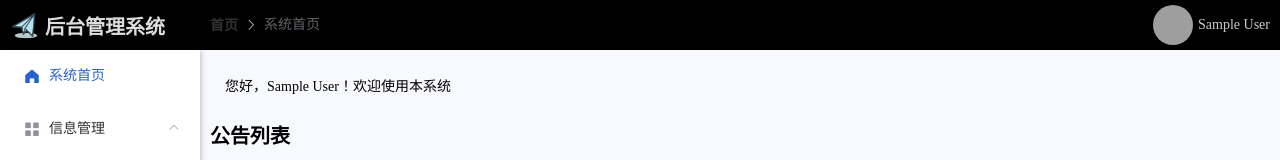
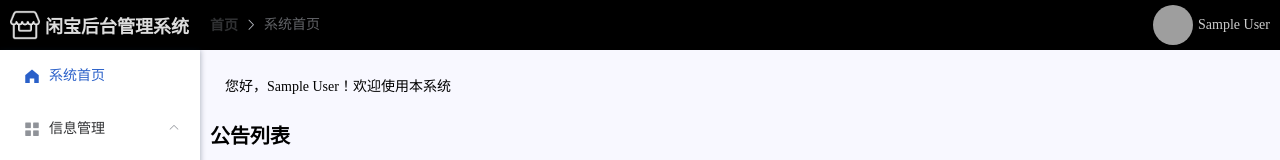
Before and after one commit to homays/xianbao, a Vue app in the folder vue/: page /home in a window 1280 px wide. Shown: the top 160 px of the page. Built offline with nearby package versions, Linux system fonts and the light colour scheme; no server answers; sample sign-in values are in the browser's storage; grey boxes are pictures that could not be loaded.

Commit message:
refactor: 前端css，系统名称修改

```diff
--- a/vue/public/index.html
+++ b/vue/public/index.html
@@ -5,7 +5,7 @@
     <meta http-equiv="X-UA-Compatible" content="IE=edge">
     <meta name="viewport" content="width=device-width,initial-scale=1.0">
     <link rel="icon" href="<%= BASE_URL %>favicon.ico">
-    <title><%= htmlWebpackPlugin.options.title %></title>
+    <title>闲宝</title>
   </head>
   <body>
     <noscript>
--- a/vue/src/assets/css/manager.css
+++ b/vue/src/assets/css/manager.css
@@ -24,7 +24,7 @@
 .manager-header-left .title {
     flex: 1;
     margin-left: 5px;
-    font-size: 20px;
+    font-size: 18px;
     font-weight: bold;
     color: #ddd
 }
--- a/vue/src/router/index.js
+++ b/vue/src/router/index.js
@@ -14,7 +14,7 @@ const routes = [
     path: '/',
     name: 'Manager',
     component: () => import('../views/Manager.vue'),
-    redirect: '/home',  // 重定向到主页
+    redirect: '/login',  // 重定向到主页
     children: [
       { path: '403', name: 'NoAuth', meta: { name: '无权限' }, component: () => import('../views/manager/403') },
       { path: 'home', name: 'Home', meta: { name: '系统首页' }, component: () => import('../views/manager/Home') },
--- a/vue/src/views/Manager.vue
+++ b/vue/src/views/Manager.vue
@@ -4,7 +4,7 @@
     <div class="manager-header">
       <div class="manager-header-left">
         <img src="@/assets/imgs/logo.png" />
-        <div class="title">后台管理系统</div>
+        <div class="title">闲宝后台管理系统</div>
       </div>
 
       <div class="manager-header-center">
```
Also changed, not shown: vue/src/assets/imgs/logo.png, 1 other file (tests, documents, lock files or other folders).
